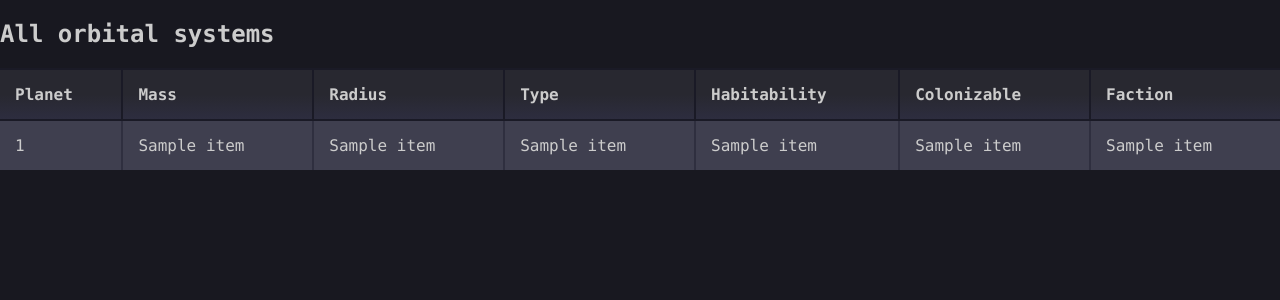
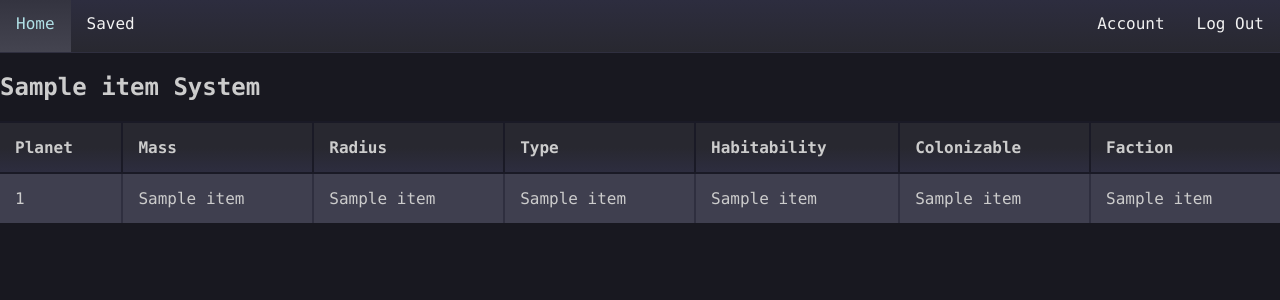
Before and after one commit to Ranger223/350DatabasesProject, a Flask app: template Frontend/itc350-template/templates/systemview.html in a window 1280 px wide. Shown: the top 300 px of the page. Run offline with Flask 3, Linux system fonts and the light colour scheme; the template is opened without the code that fills it: most values are stand-ins (such as "Sample title", 1, 10 or a date in 2020).

Commit message:
Added system members view page, linked to systems page

```diff
--- a/Frontend/itc350-template/main.py
+++ b/Frontend/itc350-template/main.py
@@ -40,19 +40,21 @@ def get_orbsys_view():
     conn = get_db_connection()
     cursor = conn.cursor()
 
-    query = "SELECT CelBodyName as 'Primary Body', BodyCount, OrbSysName FROM OrbMemCount ORDER BY OrbSysName"
+    query = "SELECT CelBodyName as 'Primary Body', BodyCount, OrbSysName, OSystemID FROM OrbMemCount ORDER BY OrbSysName"
     cursor.execute(query)
     result = cursor.fetchall()
     conn.close()
     return result
 
-def get_system_view(systemname):
+def get_system_view(systemid):
     conn = get_db_connection()
     cursor = conn.cursor()
 
-    query = "SELECT CelBodyName, Mass, Radius, CelBodyTypeName, HabName, Colonizable, FactionName FROM OrbSysView WHERE OrbSysName='%s'"
-    cursor.execute(query,(systemname))
+    query = "SELECT CelBodyName, Mass, Radius, CelBodyTypeName, HabName, Colonizable, FactionName, OrbSysName FROM OrbSysView WHERE OrbSysID=%s"
+    cursor.execute(query,(systemid))
     result = cursor.fetchall()
+    print(systemid)
+    print(result)
     conn.close()
     return result
 # ------------------------ END FUNCTIONS ------------------------ #
@@ -67,9 +69,9 @@ def home():
     items = get_orbsys_view() # Call defined function to get all items
     return render_template("orbsysview.html", items=items) # Return the page to be rendered
 
-@app.route("/<systemname>/view", methods=["GET"])
-def systemview(systemname):
-    items = get_system_view(systemname)
+@app.route("/<systemid>/view", methods=["GET"])
+def systemview(systemid):
+    items = get_system_view(systemid)
     return render_template("systemview.html", items=items)
 
 # EXAMPLE OF POST REQUEST
--- a/Frontend/itc350-template/templates/systemview.html
+++ b/Frontend/itc350-template/templates/systemview.html
@@ -1,13 +1,27 @@
 <!DOCTYPE html>
 <html lang="en">
+
 <head>
     <meta charset="UTF-8">
     <meta name="viewport" content="width=device-width, initial-scale=1.0">
     <title> Interstellar Database </title>
-    <link rel="stylesheet" href="static/css/styles.css">
+    <link rel="stylesheet" href="/static/css/styles.css">
 </head>
+
+<nav class="navbar">
+    <div class="navLeft">
+        <a href="/">Home</a>
+        <a href="#saved">Saved</a>
+    </div>
+    <div class="navRight">
+        <a href="#Account">Account</a>
+        <a href="#logout">Log Out</a>
+    </div>
+</nav>
+
+<div class="body">
     <body>
-    <h2> All orbital systems </h2>
+        <h2> {{items[0][7]}} System </h2>
         <table>
             <tr>
                 <th>Planet</th>
@@ -32,3 +46,4 @@
             {% endfor %}
         </table>
     </body>
+</div>
```
Also changed, not shown: Frontend/itc350-template/templates/orbsysview.html (+17 -2 lines). Lines whose indentation alone changed are shown as unchanged.
